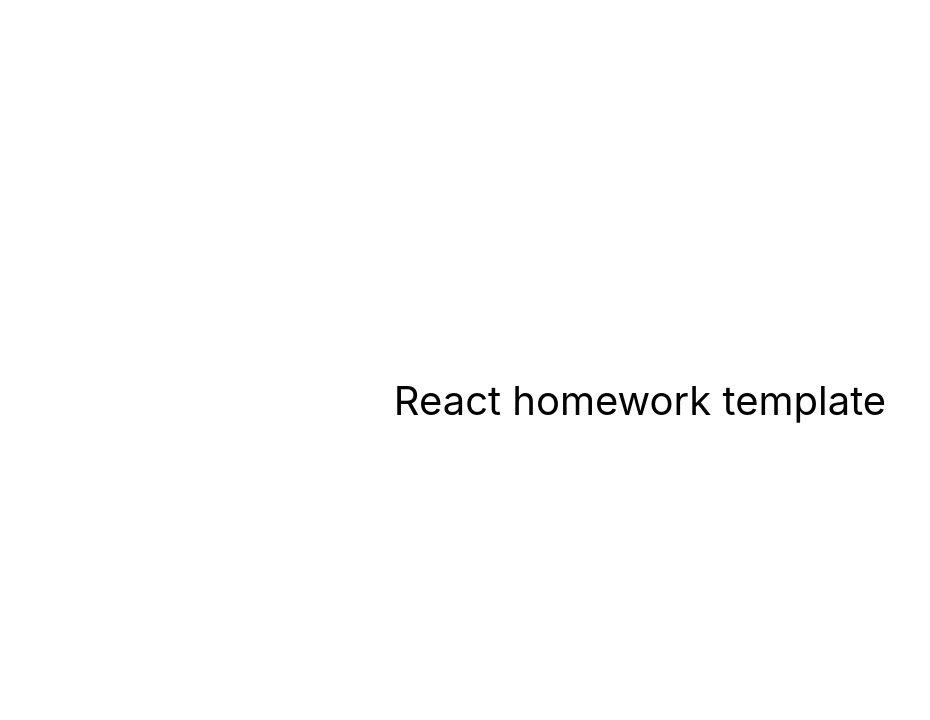
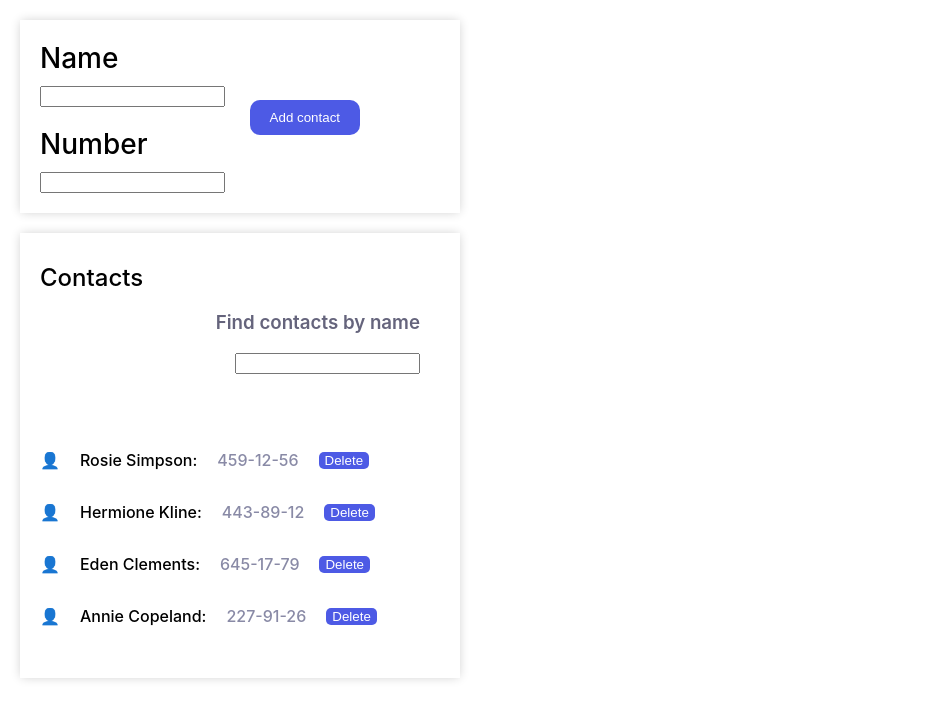
Before and after one commit to ostfnk2401/goit-react-hw-07-phonebook, a React (Create React App) app: page / in a window 1280 px wide. Shown: the top 720 px of the page, without its empty margins (0-930 px from the left). Built offline with nearby package versions, Linux system fonts and the light colour scheme.

Commit message:
2nd chance to do 2nd task

```diff
--- a/package.json
+++ b/package.json
@@ -4,13 +4,17 @@
   "private": true,
   "homepage": "https://ostfnk2401.github.io/goit-react-hw-02-phonebook/",
   "dependencies": {
+    "@emotion/styled": "^11.10.6",
     "@testing-library/jest-dom": "^5.16.3",
     "@testing-library/react": "^12.1.4",
     "@testing-library/user-event": "^13.5.0",
+    "formik": "^2.2.9",
+    "notiflix": "^3.2.6",
     "react": "^18.1.0",
     "react-dom": "^18.1.0",
     "react-scripts": "5.0.1",
-    "web-vitals": "^2.1.3"
+    "web-vitals": "^2.1.3",
+    "yup": "^1.1.1"
   },
   "scripts": {
     "start": "react-scripts start",
--- a/src/components/App.jsx
+++ b/src/components/App.jsx
@@ -1,16 +1,61 @@
-export const App = () => {
-  return (
-    <div
-      style={{
-        height: '100vh',
-        display: 'flex',
-        justifyContent: 'center',
-        alignItems: 'center',
-        fontSize: 40,
-        color: '#010101'
-      }}
-    >
-      React homework template
-    </div>
-  );
-};
+import React, { Component } from 'react';
+import { Contacts } from './Contacts/Contacts';
+import { ContactForm } from './Form/Form';
+import { Filter } from './Filter/Filter';
+import { Notify } from 'notiflix';
+import { PhoneBook, ContactsTitle, ContactsWrapper } from 'components/App.styled';
+import { customAlphabet } from 'nanoid';
+
+export class App extends Component {
+  state = {
+    contacts: [
+      { id: 'id-1', name: 'Rosie Simpson', number: '459-12-56' },
+      { id: 'id-2', name: 'Hermione Kline', number: '443-89-12' },
+      { id: 'id-3', name: 'Eden Clements', number: '645-17-79' },
+      { id: 'id-4', name: 'Annie Copeland', number: '227-91-26' },
+    ],
+    filter: '',
+  };
+
+  handleSubmit = data => {
+    const nanoid = customAlphabet('1234567890', 3);
+    const id = 'id-' + nanoid();
+    data = {id, ...data};
+    console.log(data);
+    this.setState(({ contacts }) =>
+      contacts.find(contact => contact.name === data.name)
+        ? Notify.warning(`${data.name} is already in contact`)
+        : { contacts: [data, ...contacts] });
+  };
+
+  handleFilter = evt => {
+    const { value } = evt.currentTarget;
+    this.setState({ filter: value })
+  };
+
+  handleDeleteContact = contactId => {
+    this.setState(prevState => ({
+      contacts: prevState.contacts.filter(contact => contact.id !== contactId),
+    }));
+  };
+
+  handleFilteredContacts = (contacts) => {
+   return contacts.filter(contact =>
+      contact.name.toLowerCase().includes(this.state.filter.toLowerCase())
+    );
+  }
+  render() {
+    const { contacts, filter } = this.state;
+    const filteredContacts = this.handleFilteredContacts(contacts);
+
+    return (
+      <PhoneBook>
+        <ContactForm onSubmit={this.handleSubmit}></ContactForm>
+        <ContactsWrapper>
+        <ContactsTitle>Contacts</ContactsTitle>
+        <Filter value={filter} onFilter={this.handleFilter} />
+        <Contacts contacts={filteredContacts} onDeleteContact={this.handleDeleteContact}/></ContactsWrapper>
+      </PhoneBook>
+    );
+  }
+}
--- /dev/null
+++ b/src/components/App.styled.jsx
@@ -0,0 +1,23 @@
+import styled from "@emotion/styled";
+
+export const PhoneBook = styled.div`
+margin: 20px;
+max-width: 600px;
+display: flex;
+flex-direction: column;
+gap: 20px;
+`
+
+export const ContactsTitle = styled.h2`
+margin: 0;
+
+font-size: 24px;
+font-weight: 500;
+`
+
+export const ContactsWrapper = styled.div`
+box-shadow: 0px 0px 10px -1px rgba(0,0,0,0.2);
+padding: 30px 20px 20px;
+max-width: 400px;
+
+`
--- /dev/null
+++ b/src/components/Contacts/Contacts.jsx
@@ -0,0 +1,31 @@
+import PropTypes from 'prop-types'; // ES6
+import { ContactsList, ContactItem, Number, Name, DeleteBtn, P } from './Contacts.styled';
+
+export const Contacts = ({ contacts, onDeleteContact }) => {
+    return (
+        <ContactsList>
+            { contacts.map(({id, name, number}) => {
+                return (
+                    <ContactItem key={id}>
+                        <P>&#128100;</P>
+                        <Name>{name}:</Name>
+                        <Number>{number}</Number>
+                        <DeleteBtn type='button' onClick={() => onDeleteContact(id)}>Delete</DeleteBtn>
+                    </ContactItem>
+                )
+            })}
+        </ContactsList>
+    )
+}
+
+
+Contacts.propTypes = {
+    contacts: PropTypes.arrayOf(
+        PropTypes.exact({
+            name: PropTypes.string.isRequired,
+            id: PropTypes.string.isRequired,
+            number: PropTypes.string.isRequired,
+        }).isRequired,
+    ),
+    onDeleteContact: PropTypes.func.isRequired,
+}
--- /dev/null
+++ b/src/components/Contacts/Contacts.styled.jsx
@@ -0,0 +1,38 @@
+import styled from "@emotion/styled";
+
+export const ContactsList = styled.ul`
+padding-left: 0;
+list-style: none;
+
+`
+
+export const ContactItem = styled.li`
+display: flex;
+align-items: center;
+gap: 20px;`
+
+export const Number = styled.p`
+font-weight: 500;
+color: #898AA6;
+`
+
+export const Name = styled.p`
+font-weight: 500;`
+
+export const DeleteBtn = styled.button`
+max-height: 20px;
+outline: none;
+border: none;
+border-radius: 5px;
+background-color: #4D5AE5;
+cursor: pointer;
+color: #FFFFFF;
+
+&:hover {
+    box-shadow: 0px 0px 3px 0.3px rgba(0,0,0,0.2);
+  }
+
+`
+
+export const P = styled.p`
+`
--- /dev/null
+++ b/src/components/Filter/Filter.jsx
@@ -0,0 +1,16 @@
+import PropTypes from 'prop-types'; // ES6
+import { FilterCont, FilterTitle } from './Filter.styled';
+
+export const Filter = ({ value, onFilter }) => {
+  return (<FilterCont>
+<label htmlFor="filter">
+    <FilterTitle>Find contacts by name</FilterTitle>
+    <input name="filter" type="text" id="filter" value={value} onChange={onFilter}/>
+</label>
+  </FilterCont>);
+};
+
+Filter.propTypes = {
+    value: PropTypes.string,
+    onFilter: PropTypes.func.isRequired,
+}
--- /dev/null
+++ b/src/components/Filter/Filter.styled.jsx
@@ -0,0 +1,13 @@
+import styled from "@emotion/styled";
+
+export const FilterCont = styled.div`
+text-align: end;
+margin-right: 20px;
+margin-bottom: 60px;
+`
+
+export const FilterTitle = styled.h3`
+font-weight: 600;
+color: #65647C;
+
+`
--- /dev/null
+++ b/src/components/Form/Form.jsx
@@ -0,0 +1,56 @@
+import { Formik, Form, Field } from 'formik';
+import {
+  PhonebookForm,
+  SubmitBtn,
+  FormTitle,
+} from './Form.styled';
+import PropTypes from 'prop-types'; // ES6
+import React from 'react';
+import * as Yup from 'yup';
+
+const schema = Yup.object().shape({
+  name: Yup.string().min(2).max(70).required(),
+  number: Yup.number().min(4).required(),
+});
+
+const initialValues = {
+  name: '',
+  number: '',
+};
+
+export const ContactForm = ({ onSubmit }) => {
+  const handleSubmit = (values, { resetForm }) => {
+    const newContact = {
+      name: values.name,
+      number: values.number,
+    };
+    onSubmit(newContact);
+    resetForm();
+  };
+
+  return (
+    <PhonebookForm>
+      <Formik
+        initialValues={initialValues}
+        onSubmit={handleSubmit}
+        validationSchema={schema}
+      >
+        <Form autoComplete="off">
+          <label htmlFor="name">
+            <FormTitle>Name</FormTitle>
+            <Field type="text" name="name" />
+          </label>
+            <label htmlFor="number">
+              <FormTitle>Number</FormTitle>
+              <Field type="tel" name="number" />
+            </label>
+            <SubmitBtn type="submit">Add contact</SubmitBtn>
+        </Form>
+      </Formik>
+    </PhonebookForm>
+  );
+};
+
+ContactForm.propTypes = {
+  onSubmit: PropTypes.func.isRequired,
+};
--- /dev/null
+++ b/src/components/Form/Form.styled.jsx
@@ -0,0 +1,34 @@
+import styled from "@emotion/styled";
+
+export const PhonebookForm = styled.div`
+box-shadow: 0px 0px 10px -1px rgba(0,0,0,0.2);
+padding: 1px 20px 20px 20px;
+position: relative;
+max-width: 400px;
+`
+
+
+export const SubmitBtn = styled.button`
+position: absolute;
+top: 80px;
+right: 100px;
+padding: 10px 20px;
+outline: none;
+border: none;
+border-radius: 10px;
+background-color: #4D5AE5;
+cursor: pointer;
+font-weight: 500;
+color: #FFFFFF;
+
+&:hover {
+    box-shadow: 0px 0px 3px 0.3px rgba(0,0,0,0.2);
+  }
+`
+
+export const FormTitle = styled.h1`
+margin: 20px 0 10px;
+font-size: 28px;
+font-weight: 500;
+
+`
```
Also changed, not shown: 1 other file (tests, documents, lock files or other folders).
